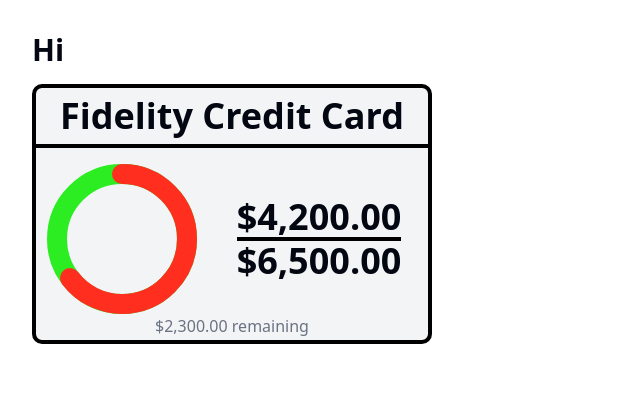
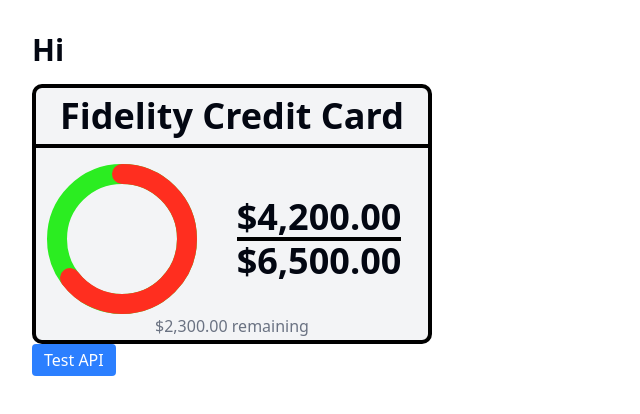
Before and after one commit to WesleyJHu/Finance-Tracker, a Next.js app in the folder finance-app/: page / in a window 1280 px wide. Shown: the top 414 px of the page, without its empty margins (0-640 px from the left). Built offline with nearby package versions, Linux system fonts and the light colour scheme.

Commit message:
added pg package, created global.d.ts, and added test button for testing api routes

```diff
--- /dev/null
+++ b/finance-app/global.d.ts
@@ -0,0 +1 @@
+declare module '*.css';
--- a/finance-app/package.json
+++ b/finance-app/package.json
@@ -13,7 +13,7 @@
     "clsx": "^2.1.1",
     "lucide-react": "^0.563.0",
     "next": "16.1.6",
-    "pg": "^8.19.0",
+    "pg": "^8.20.0",
     "postcss": "^8.5.6",
     "react": "19.2.3",
     "react-dom": "19.2.3",
--- /dev/null
+++ b/finance-app/src/app/api/accounts/route.ts
@@ -0,0 +1,4 @@
+import { NextRequest, NextResponse } from 'next/server';
+import { pool } from '@/lib/db';
+
+export const runtime = "nodejs"
--- a/finance-app/src/app/api/transactions/route.ts
+++ b/finance-app/src/app/api/transactions/route.ts
@@ -1,5 +1,7 @@
 import { NextRequest, NextResponse } from "next/server"
 import { pool } from "@/lib/db"
+
+export const runtime = "nodejs"
 
 type TransactionBody = {
   date: string
@@ -41,7 +43,7 @@
 
     let query = `
       SELECT *
-      FROM "Transactions"
+      FROM "transactions"
       WHERE date >= $1 AND date < $2
     `
 
@@ -96,7 +98,7 @@
 
     const result = await pool.query(
       `
-      INSERT INTO "Transactions"
+      INSERT INTO "transactions"
       (date, amount, description, category, created_at, account_id)
       VALUES ($1, $2, $3, $4, NOW(), $5)
       RETURNING *
@@ -134,7 +136,7 @@
 
         const result = await pool.query(
             `
-            UPDATE "Transactions"
+            UPDATE "transactions"
             SET
                 date = COALESCE($1, date),
                 amount = COALESCE($2, amount),
@@ -176,7 +178,7 @@
         }
         const result = await pool.query(
             `
-            DELETE FROM "Transactions"
+            DELETE FROM "transactions"
             WHERE id = $1
             RETURNING *
             `,
--- a/finance-app/src/app/page.tsx
+++ b/finance-app/src/app/page.tsx
@@ -1,12 +1,15 @@
 // app/about/page.tsx
+
 import React from 'react';
 import Card from '../components/AccountCard';
+import TestApiButton from '@/components/TestApiButton';
 
 export default function AboutPage() {
   return (
     <main className="p-8">
       <h1 className="text-3xl font-bold mb-4">Hi</h1>
       <Card name="Fidelity Credit Card" limit={6500} value={4200} />
+      <TestApiButton />
     </main>
   );
 }
--- /dev/null
+++ b/finance-app/src/components/TestApiButton.tsx
@@ -0,0 +1,20 @@
+"use client"
+
+export default function TestApiButton() {
+
+  const testAPI = async () => {
+    const res = await fetch("/api/transactions?month=3&year=2026")
+    const data = await res.json()
+
+    console.log(data)
+  }
+
+  return (
+    <button
+      onClick={testAPI}
+      className="bg-blue-500 text-white px-3 py-1 rounded mb-4"
+    >
+      Test API
+    </button>
+  )
+}
```
Also changed, not shown: 1 other file (tests, documents, lock files or other folders).
